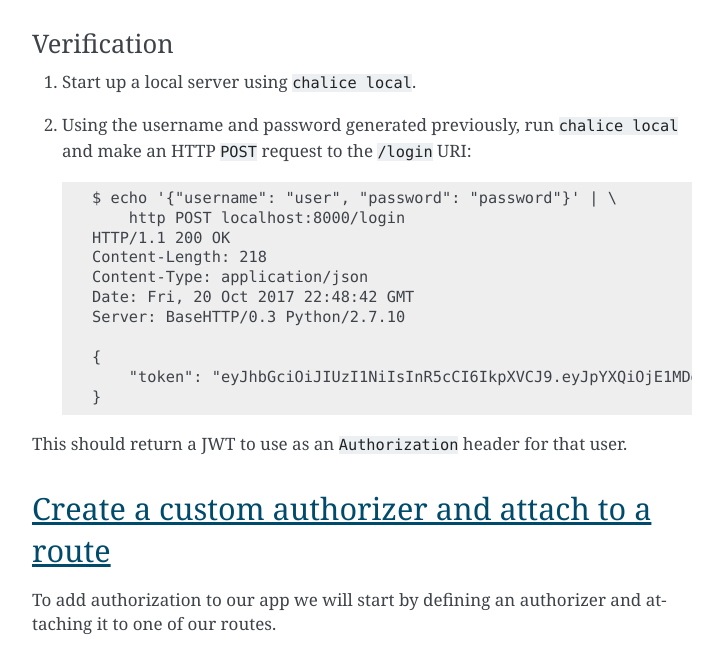
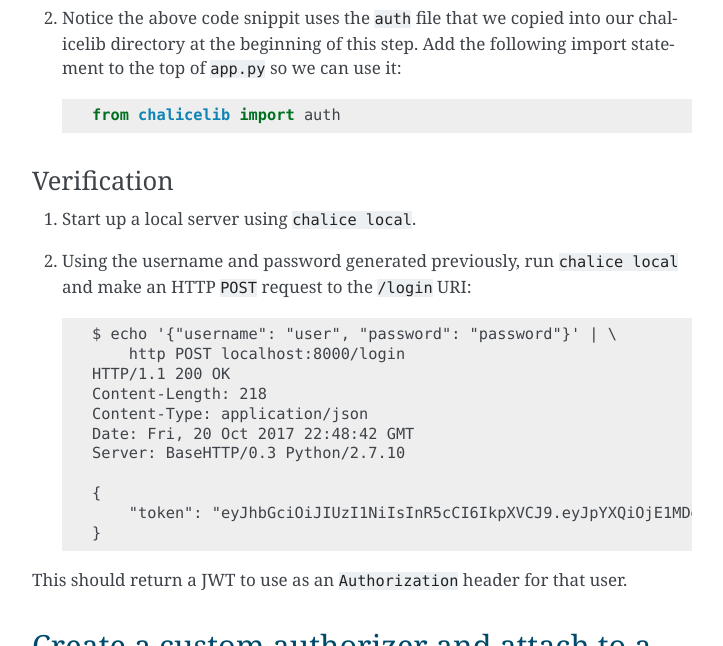
Before and after one commit to aws-samples/chalice-workshop, a Sphinx documentation site: the page built from docs/source/part1/04-todo-app-auth.rst, in a window 1280 px wide and 900 px high, scrolled down 4242 px, cut to the strip 254-900 px from the top of the window. Shown: the whole strip, without its empty margins (388-1111 px from the left). Built offline with Sphinx 7.4.7, drawn with Linux system fonts in a browser that asks for light colours.

Commit message:
Add missing auth import

```diff
--- a/docs/source/part1/04-todo-app-auth.rst
+++ b/docs/source/part1/04-todo-app-auth.rst
@@ -205,6 +205,12 @@ Instructions
 .. literalinclude:: ../../../code/final/app.py
    :linenos:
    :lines: 14-21
+
+2. Notice the above code snippit uses the ``auth`` file that we copied into our
+   chalicelib directory at the beginning of this step. Add the following
+   import statement to the top of ``app.py`` so we can use it::
+
+    from chalicelib import auth
 
 
 Verification
```
